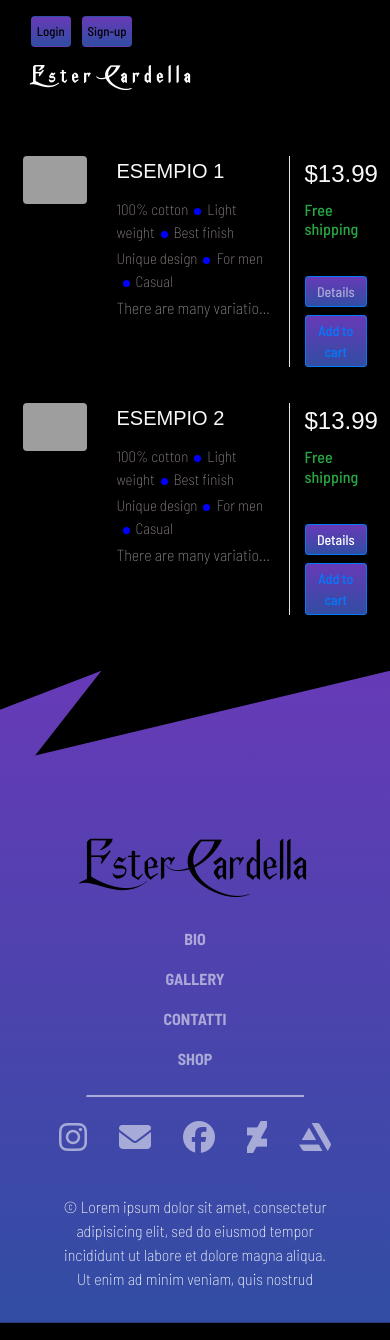
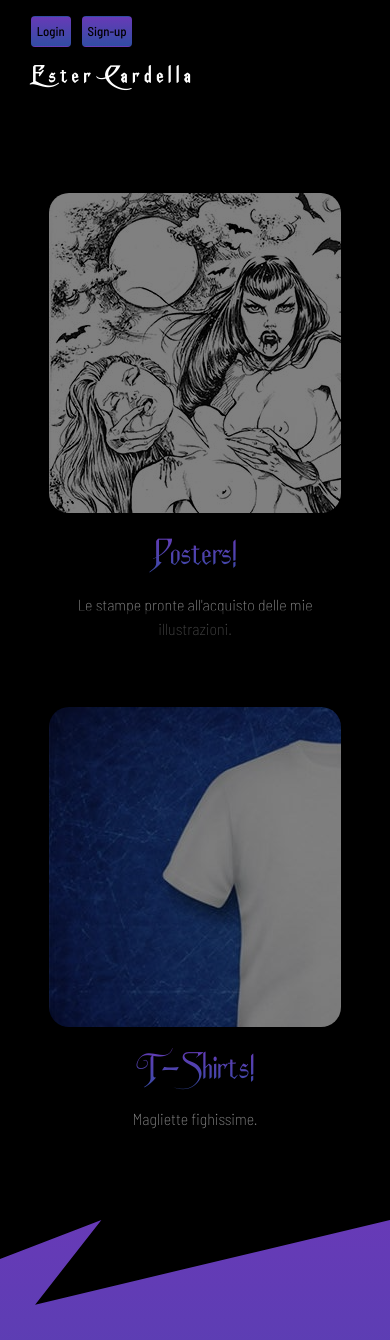
Before and after one commit to diijadevelop/EsterCardellaWebsiteShopPHP, a PHP site: page /shop.php in a window 390 px wide. Shown: the top 1340 px of the page. Run offline with PHP 8.4, Linux system fonts and the light colour scheme; some libraries are stand-ins or nearby versions; grey boxes are pictures that could not be loaded.

Commit message:
shop main page

```diff
--- a/assets/css/style2.css
+++ b/assets/css/style2.css
@@ -5,6 +5,10 @@
 }
 body, html {
     overflow-x: hidden !important;
+    -moz-box-sizing: border-box;
+     box-sizing: border-box;
+    height: 100%;
+    width: 100%;
 }
 body, hr{
   color: rgba(255, 255, 255, 0.54);
@@ -152,6 +156,22 @@ opacity: 0.7;
 /* GALLERY */
 
 #thumbs{float:left;width:200px;} #thumbs img{display:block;margin:0 0 10px;cursor:pointer;} #viewer{float:left;}
+
+
+
+/**********************************************/
+/* SHOP MAIN PAGE */
+/**********************************************/
+.card-img-top {
+   width: 100%;
+   height: 20rem;
+   border-radius: 20px;
+   opacity: 0.5;
+}
+
+.card-img-top:hover {
+  opacity: 1;
+}
 
 /* SHOP */
 .bi {
@@ -533,6 +553,7 @@ margin-left: 4px;
     padding-bottom: 6em;
   }
 
+
   /*SHOP*/
   #navbarToggler{
     order: 0;
--- a/shop.php
+++ b/shop.php
@@ -1,54 +1,33 @@
 <?php include 'template-parts\shop-header.php' ?>
 
-      <div class="container mt-5 mb-5 pt-5">
-          <div class="d-flex justify-content-center row mt-5">
-              <div class="col-md-10">
-                  <div class="row p-2 bg-black ">
-                      <div class=" col-3 mt-1">
-                        <img class="img-fluid img-responsive rounded product-image" src="https://www.seekpng.com/png/full/17-176282_free-vector-t-shirt-vector-template-t-shirt.png"></div>
-                      <div class="col-6 mt-1">
-                          <h5 class="h5 text-light">ESEMPIO 1</h5>
-                          <div class="d-flex flex-row">
-                          </div>
-                          <div class="mt-1 mb-1 spec-1"><span>100% cotton</span><span class="dot"></span><span>Light weight</span><span class="dot"></span><span>Best finish<br></span></div>
-                          <div class="mt-1 mb-1 spec-1"><span>Unique design</span><span class="dot"></span><span>For men</span><span class="dot"></span><span>Casual<br></span></div>
-                          <p class="text-justify text-truncate para mb-0">There are many variations of passages of Lorem Ipsum available, but the majority have suffered alteration in some form, by injected humour, or randomised words which don't look even slightly believable.<br><br></p>
-                      </div>
-                      <div class="align-items-center align-content-center col-3 border-left mt-1">
-                          <div class="d-flex flex-row align-items-center">
-                              <h4 class="mr-1 text-light">$13.99</h4>
-                          </div>
-                          <h6 class="text-success">Free shipping</h6>
-                          <div class="d-flex flex-column mt-4">
-                            <button class="btn btn-primary btn-sm" type="button"><a href="details1.php">Details</a></button>
-                            <button class="btn btn-outline-primary btn-sm mt-2" type="button">Add to cart</button></div>
+<div class="container py-5 my-5">
+  <div class="row my-5 text-center">
+
+    <div class="card p-5 mb-5 mb-md-0 col-12 col-md-6 mb-5" style="width: 18rem; ">
+      <a href="poster.php" class="card-img-top d-block" style="width: 100%; height: 20rem; border-radius: 20px; opacity: 0.5; background-image: url('assets/img/cemetery_300-low.jpg')">
+      </a>
+      <div class="card-body">
+        <h5 class="card-title h1 textGradient">Posters!</h5>
+        <p class="card-text">Le stampe pronte all'acquisto delle mie illustrazioni.</p>
       </div>
     </div>
 
 
-
-                  <div class="row p-2 mt-3 bg-black ">
-                      <div class=" col-3 mt-1">
-                        <img class="img-fluid img-responsive rounded product-image" src="https://www.seekpng.com/png/full/17-176282_free-vector-t-shirt-vector-template-t-shirt.png"></div>
-                      <div class="col-6 mt-1">
-                          <h5 class="h5 text-light">ESEMPIO 2</h5>
-                          <div class="d-flex flex-row">
+    <div class="card p-5 mt-5 mt-md-0 col-12 col-md-6 mt-5" style="width: 18rem; ">
+      <div class="card-img-top mt-5 mt-md-0 d-block" style="width: 100%; height: 20rem; border-radius: 20px; opacity: 0.5; background-image: url('assets/img/store/tshirt.jpg')">
       </div>
-                          <div class="mt-1 mb-1 spec-1"><span>100% cotton</span><span class="dot"></span><span>Light weight</span><span class="dot"></span><span>Best finish<br></span></div>
-                          <div class="mt-1 mb-1 spec-1"><span>Unique design</span><span class="dot"></span><span>For men</span><span class="dot"></span><span>Casual<br></span></div>
-                          <p class="text-justify text-truncate para mb-0">There are many variations of passages of Lorem Ipsum available, but the majority have suffered alteration in some form, by injected humour, or randomised words which don't look even slightly believable.<br><br></p>
-                      </div>
-                      <div class="align-items-center align-content-center col-3 border-left mt-1">
-                          <div class="d-flex flex-row align-items-center">
-                              <h4 class="mr-1 text-light">$13.99</h4>
-                          </div>
-                          <h6 class="text-success">Free shipping</h6>
-                          <div class="d-flex flex-column mt-4"><button class="btn btn-primary btn-sm" type="button">Details</button><button class="btn btn-outline-primary btn-sm mt-2" type="button">Add to cart</button></div>
+      <div class="card-body">
+        <h5 class="card-title h1 textGradient">T-Shirts!</h5>
+        <p class="card-text">Magliette fighissime.</p>
       </div>
     </div>
 
   </div>
+
 </div>
+
+<div class="p-5">
+
 </div>
 
 
--- a/template-parts/header.php
+++ b/template-parts/header.php
@@ -8,6 +8,8 @@
 	<link href='https://fonts.googleapis.com/css?family=Roboto:400,100,300,700' rel='stylesheet' type='text/css'>
 
 	<link rel="stylesheet" href="https://stackpath.bootstrapcdn.com/font-awesome/4.7.0/css/font-awesome.min.css">
+  <link rel="stylesheet" href="https://stackpath.bootstrapcdn.com/bootstrap/4.5.2/css/bootstrap.min.css">
+
 
 	<link rel="stylesheet" href="assets/css/style.css">
 	<link rel="stylesheet" href="assets/css/style2.css">
--- a/template-parts/shop-header.php
+++ b/template-parts/shop-header.php
@@ -6,10 +6,18 @@
     <meta name="viewport" content="width=device-width, initial-scale=1">
     <link href='https://fonts.googleapis.com/css?family=Roboto:400,100,300,700' rel='stylesheet' type='text/css'>
 
-    <link rel="stylesheet" href="https://stackpath.bootstrapcdn.com/font-awesome/4.7.0/css/font-awesome.min.css">
+  	<link rel="stylesheet" href="https://stackpath.bootstrapcdn.com/font-awesome/4.7.0/css/font-awesome.min.css">
+    <link rel="stylesheet" href="https://stackpath.bootstrapcdn.com/bootstrap/4.5.2/css/bootstrap.min.css">
 
-    <link rel="stylesheet" href="assets\css\style.css">
-    <link rel="stylesheet" href="assets\css\style2.css">
+
+  	<link rel="stylesheet" href="assets/css/style.css">
+  	<link rel="stylesheet" href="assets/css/style2.css">
+
+    <link rel="stylesheet" href="assets\css\lightgallery.css">
+    <link rel="stylesheet" href="assets\css\lg-zoom.css">
+    <link rel="stylesheet" href="assets\css\lg-thumbnail.css">
+    <link rel="stylesheet" href="assets\css\lg-fullscreen.css">
+
 
   </head>
 
```
Also changed, not shown: bio.php (+14 -5 lines), poster.php (added, +56 -0 lines), assets/img/fotobio.jpg (added), assets/img/store/stampa1.jpg (added), assets/img/store/stampa2.jpg (added), assets/img/store/stampa3.jpg (added), assets/img/store/stampa4.jpg (added), assets/img/store/stampa5.jpg (added), assets/img/store/tshirt.jpg (added). Lines whose indentation alone changed are shown as unchanged.
